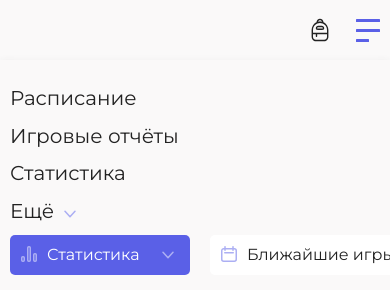
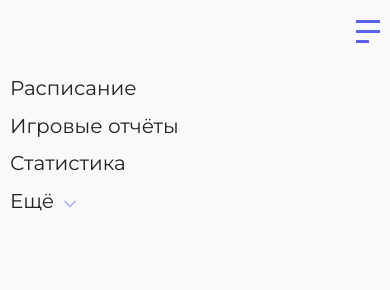
Before and after one commit to kvadrofilii/spans-agency, a plain HTML site: page index.html in a window 390 px wide. Both pictures are taken after a click on the element 368 px from the left and 30 px from the top of the page. Shown: the top 290 px of the page. Drawn offline with nearby package versions, Linux system fonts and the light colour scheme; files that its build step writes are made by us from their sources.

Commit message:
feat: add button hamburger__toggle style

```diff
--- a/scss/components/_hamburger.scss
+++ b/scss/components/_hamburger.scss
@@ -1,5 +1,6 @@
 .hamburger {
 	display: block;
+	position: relative;
 
 	@media (min-width: $tablet-width) {
 		display: none;
@@ -8,36 +9,45 @@
 	&__btn {
 		width: 24px;
 		height: 23px;
+		display: flex;
 		background-image: url("/assets/svg/burger.svg");
 		background-repeat: no-repeat;
 		background-position: center;
 		background-size: contain;
 		cursor: pointer;
-		z-index: 1;
+		z-index: 21;
 
 		@media (min-width: $tablet-width) {
 			display: none;
 		}
+
+		&.hamburger__toggle {
+			position: fixed;
+			top: 20px;
+			right: 10px;
+		}
 	}
 
 	&__list {
-		display: none;
+		display: block;
+		visibility: hidden;
 		position: fixed;
-		top: 60px;
+		top: 0;
 		left: 0;
 		width: 100%;
-		height: 180px;
+		height: 100%;
 		margin: 0;
-		padding: 10px 10px;
+		padding: 60px 10px;
 		background-color: #faf9f9;
 		list-style: none;
 		transition-duration: 0.3s;
 		font-size: 2rem;
 		font-weight: 500;
+		z-index: 20;
 	}
 
 	&__list.hamburger__toggle {
-		display: block;
+		visibility: visible;
 	}
 
 	&__item {
```
